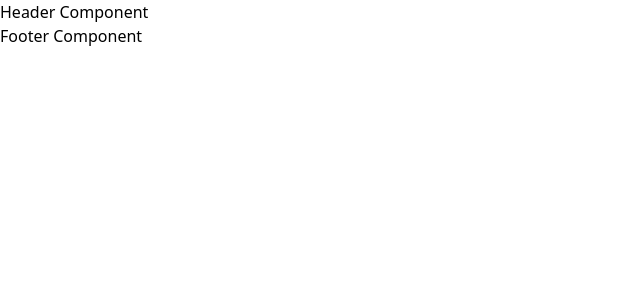
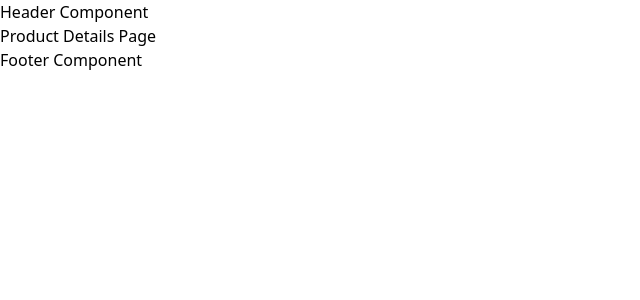
Before and after one commit to codearcher2112/react-shop-app, a React (Vite) app: page /product/1 in a window 1280 px wide. Shown: the top 300 px of the page, without its empty margins (0-640 px from the left). Built offline with nearby package versions, Linux system fonts and the light colour scheme.

Commit message:
Create ( ProductDetails Page ) Create ProductDetails Page, add route for product item page, minor code cleanup.

```diff
--- a/src/App.jsx
+++ b/src/App.jsx
@@ -1,6 +1,11 @@
 import './App.css';
 import { BrowserRouter, Route, Routes } from 'react-router-dom';
+
+// Pages
 import Home from './pages/Home.jsx';
+import ProductDetails from './pages/ProductDetails.jsx';
+
+// Components
 import Header from './components/Header.jsx';
 import Hero from './components/Hero.jsx';
 import Footer from './components/Footer.jsx';
@@ -12,6 +17,7 @@ function App() {
         <Header />
         <Routes>
           <Route path='/' element={<Home />} />
+          <Route path='/product/:id' element={<ProductDetails />} />
         </Routes>
         <Footer />
       </BrowserRouter>
--- /dev/null
+++ b/src/pages/ProductDetails.jsx
@@ -0,0 +1,9 @@
+const ProductDetails = () => {
+    return (
+        <div className="product-details">
+            Product Details Page
+        </div>
+    )
+}
+
+export default ProductDetails;
```
